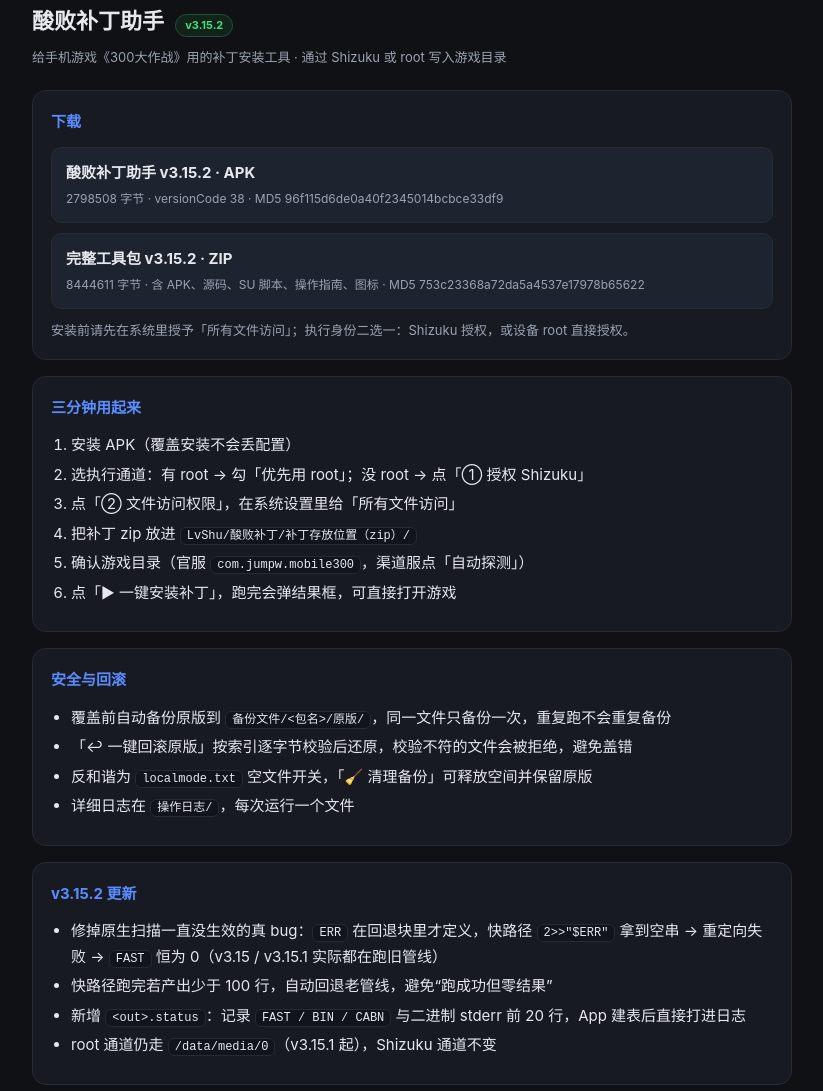
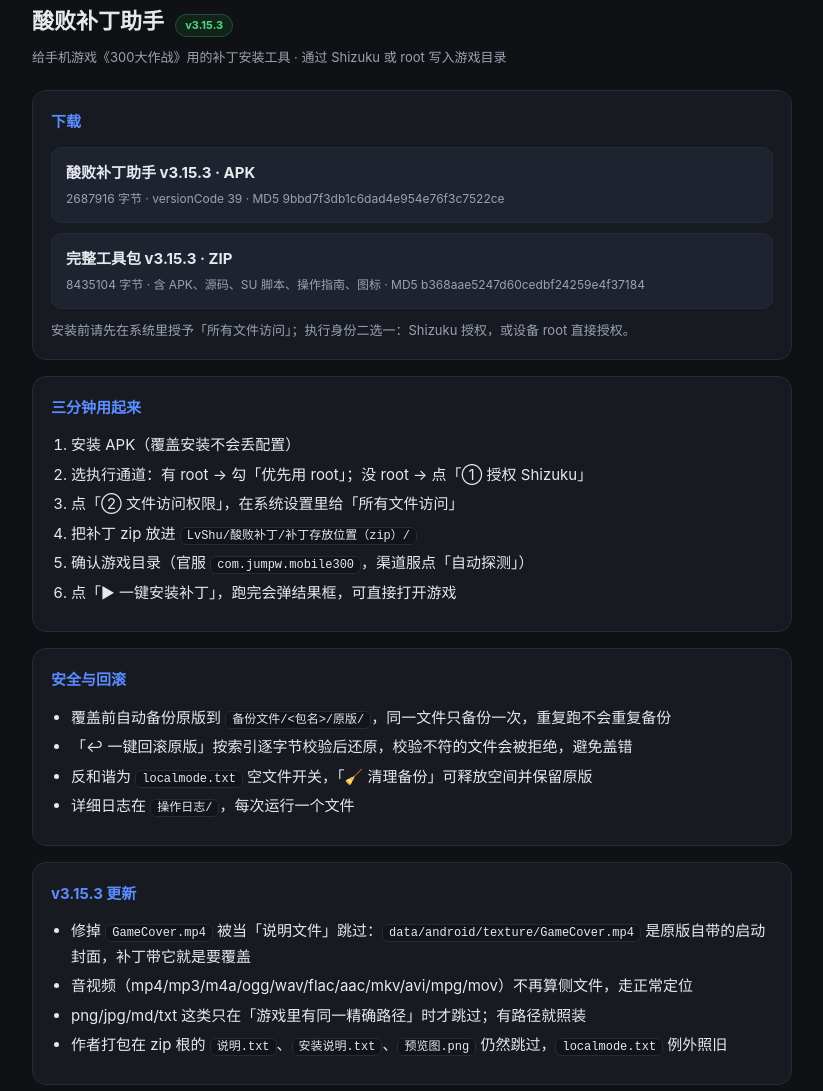
Before and after one commit to LvShu2009/suibai-patchtool, a plain HTML site: page index.html in a window 1280 px wide. Shown: the part 21-1112 px from the top of the page, without its empty margins (228-1051 px from the left). Drawn offline with Linux system fonts and the light colour scheme.

Commit message:
release: v3.15.3（GameCover.mp4 等音视频不再被误判为说明文件，versionCode 39）

```diff
--- a/index.html
+++ b/index.html
@@ -26,18 +26,18 @@ li{margin:4px 0}
 </head>
 <body>
 <div class="wrap">
-  <h1>酸败补丁助手 <span class="tag">v3.15.2</span></h1>
+  <h1>酸败补丁助手 <span class="tag">v3.15.3</span></h1>
   <div class="sub">给手机游戏《300大作战》用的补丁安装工具 · 通过 Shizuku 或 root 写入游戏目录</div>
 
   <div class="card">
     <h2>下载</h2>
-    <a class="btn" href="dist/patchtool-v3.15.2.apk" download>
-      <b>酸败补丁助手 v3.15.2 · APK</b>
-      <span>2798508 字节 · versionCode 38 · MD5 96f115d6de0a40f2345014bcbce33df9</span>
+    <a class="btn" href="dist/patchtool-v3.15.3.apk" download>
+      <b>酸败补丁助手 v3.15.3 · APK</b>
+      <span>2687916 字节 · versionCode 39 · MD5 9bbd7f3db1c6dad4e954e76f3c7522ce</span>
     </a>
-    <a class="btn" href="dist/patchtool-kit-v3.15.2.zip" download>
-      <b>完整工具包 v3.15.2 · ZIP</b>
-      <span>8444611 字节 · 含 APK、源码、SU 脚本、操作指南、图标 · MD5 753c23368a72da5a4537e17978b65622</span>
+    <a class="btn" href="dist/patchtool-kit-v3.15.3.zip" download>
+      <b>完整工具包 v3.15.3 · ZIP</b>
+      <span>8435104 字节 · 含 APK、源码、SU 脚本、操作指南、图标 · MD5 b368aae5247d60cedbf24259e4f37184</span>
     </a>
     <div class="dim">安装前请先在系统里授予「所有文件访问」；执行身份二选一：Shizuku 授权，或设备 root 直接授权。</div>
   </div>
@@ -61,6 +61,16 @@ li{margin:4px 0}
       <li>「↩ 一键回滚原版」按索引逐字节校验后还原，校验不符的文件会被拒绝，避免盖错</li>
       <li>反和谐为 <code>localmode.txt</code> 空文件开关，「🧹 清理备份」可释放空间并保留原版</li>
       <li>详细日志在 <code>操作日志/</code>，每次运行一个文件</li>
+    </ul>
+  </div>
+
+  <div class="card">
+    <h2>v3.15.3 更新</h2>
+    <ul>
+      <li>修掉 <code>GameCover.mp4</code> 被当「说明文件」跳过：<code>data/android/texture/GameCover.mp4</code> 是原版自带的启动封面，补丁带它就是要覆盖</li>
+      <li>音视频（mp4/mp3/m4a/ogg/wav/flac/aac/mkv/avi/mpg/mov）不再算侧文件，走正常定位</li>
+      <li>png/jpg/md/txt 这类只在「游戏里有同一精确路径」时才跳过；有路径就照装</li>
+      <li>作者打包在 zip 根的 <code>说明.txt</code>、<code>安装说明.txt</code>、<code>预览图.png</code> 仍然跳过，<code>localmode.txt</code> 例外照旧</li>
     </ul>
   </div>
 
```
Also changed, not shown: 3 other files.
